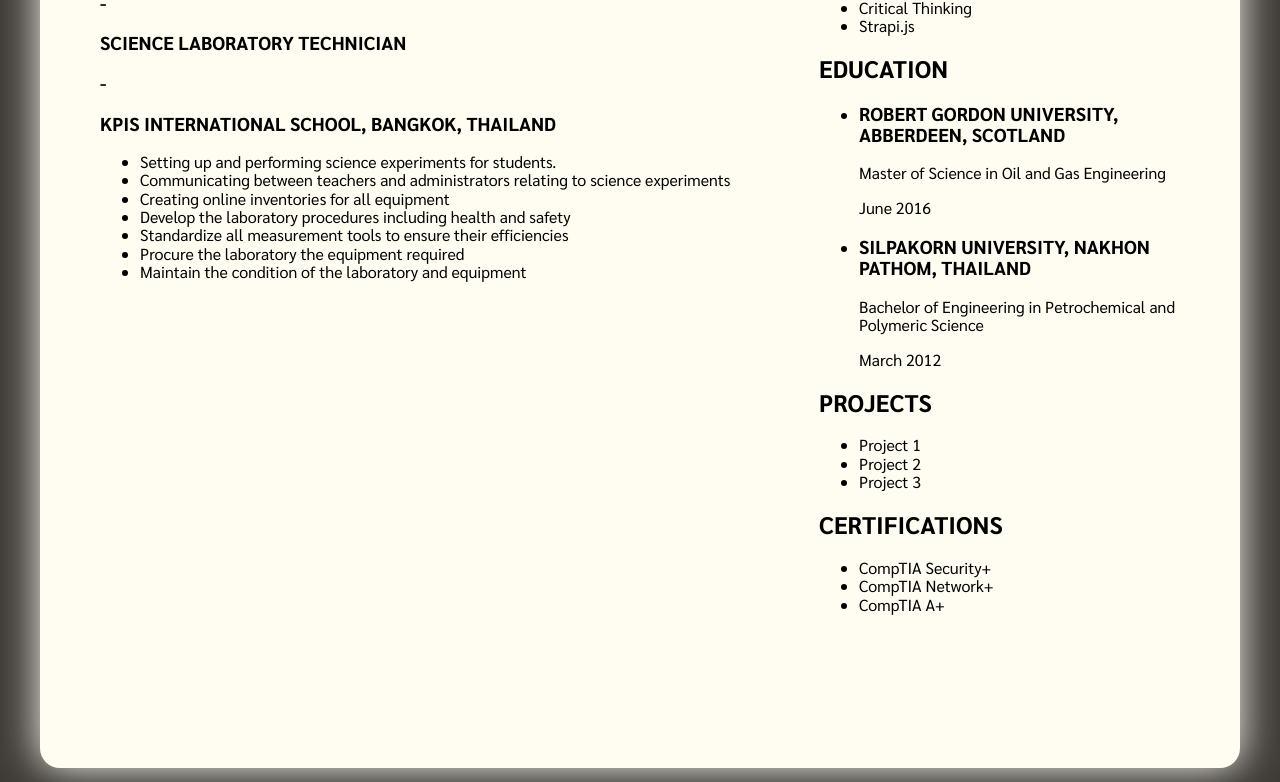
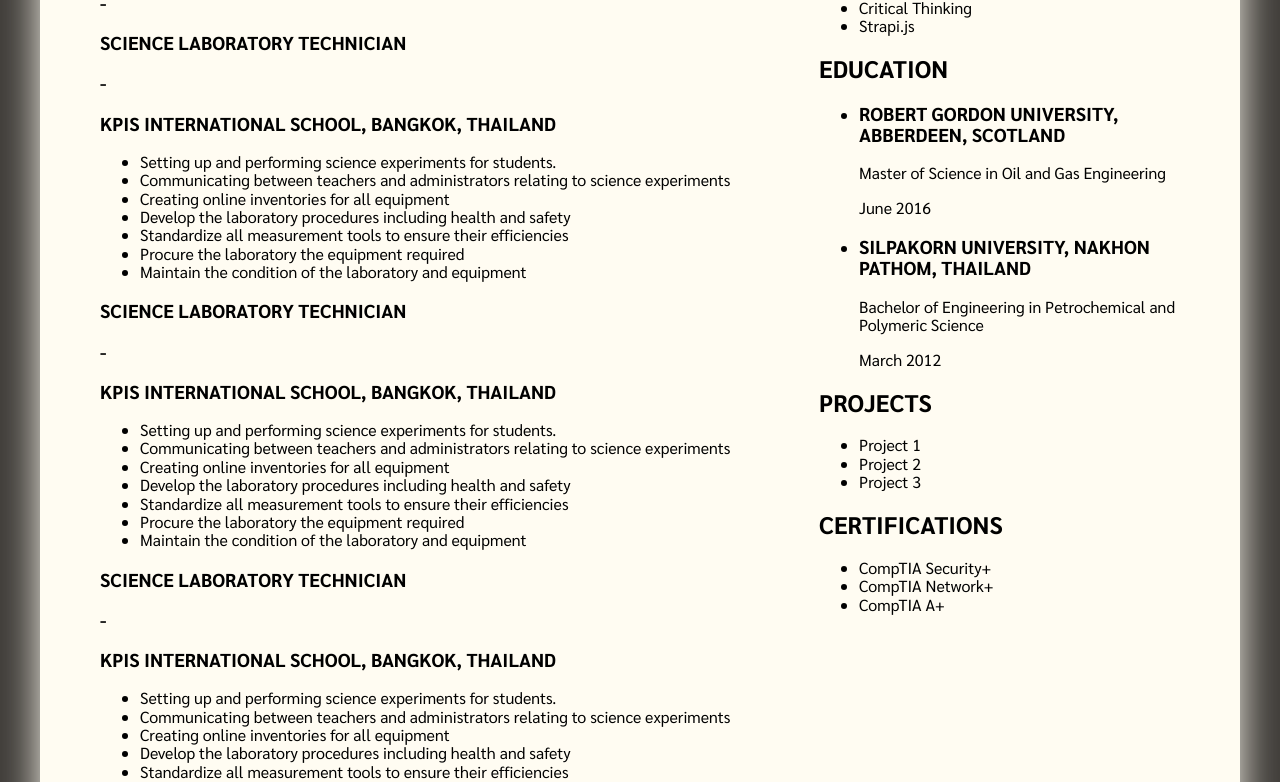
Before and after one commit to PaulRGU2014/kru-paul-2023-website, a Next.js app in the folder frontend/: page /online-resume in a window 1280 px wide. Shown: the part 1441-2223 px from the top of the page. Built offline with nearby package versions, Linux system fonts and the light colour scheme.

Commit message:
update demo content

```diff
--- a/frontend/src/app/online-resume/content.json
+++ b/frontend/src/app/online-resume/content.json
@@ -193,6 +193,48 @@
             "start_date": "",
             "end_date": "",
             "description": "<ul><li>Setting up and performing science experiments for students.</li><li>Communicating between teachers and administrators relating to science experiments</li><li>Creating online inventories for all equipment</li><li>Develop the laboratory procedures including health and safety</li><li>Standardize all measurement tools to ensure their efficiencies</li><li>Procure the laboratory the equipment required</li><li>Maintain the condition of the laboratory and equipment</li></ul>"
+        },
+        {
+            "company": "KPIS International School, Bangkok, Thailand",
+            "position": "Science Laboratory Technician",
+            "start_date": "",
+            "end_date": "",
+            "description": "<ul><li>Setting up and performing science experiments for students.</li><li>Communicating between teachers and administrators relating to science experiments</li><li>Creating online inventories for all equipment</li><li>Develop the laboratory procedures including health and safety</li><li>Standardize all measurement tools to ensure their efficiencies</li><li>Procure the laboratory the equipment required</li><li>Maintain the condition of the laboratory and equipment</li></ul>"
+        },
+        {
+            "company": "KPIS International School, Bangkok, Thailand",
+            "position": "Science Laboratory Technician",
+            "start_date": "",
+            "end_date": "",
+            "description": "<ul><li>Setting up and performing science experiments for students.</li><li>Communicating between teachers and administrators relating to science experiments</li><li>Creating online inventories for all equipment</li><li>Develop the laboratory procedures including health and safety</li><li>Standardize all measurement tools to ensure their efficiencies</li><li>Procure the laboratory the equipment required</li><li>Maintain the condition of the laboratory and equipment</li></ul>"
+        },
+        {
+            "company": "KPIS International School, Bangkok, Thailand",
+            "position": "Science Laboratory Technician",
+            "start_date": "",
+            "end_date": "",
+            "description": "<ul><li>Setting up and performing science experiments for students.</li><li>Communicating between teachers and administrators relating to science experiments</li><li>Creating online inventories for all equipment</li><li>Develop the laboratory procedures including health and safety</li><li>Standardize all measurement tools to ensure their efficiencies</li><li>Procure the laboratory the equipment required</li><li>Maintain the condition of the laboratory and equipment</li></ul>"
+        },
+        {
+            "company": "KPIS International School, Bangkok, Thailand",
+            "position": "Science Laboratory Technician",
+            "start_date": "",
+            "end_date": "",
+            "description": "<ul><li>Setting up and performing science experiments for students.</li><li>Communicating between teachers and administrators relating to science experiments</li><li>Creating online inventories for all equipment</li><li>Develop the laboratory procedures including health and safety</li><li>Standardize all measurement tools to ensure their efficiencies</li><li>Procure the laboratory the equipment required</li><li>Maintain the condition of the laboratory and equipment</li></ul>"
+        },
+        {
+            "company": "KPIS International School, Bangkok, Thailand",
+            "position": "Science Laboratory Technician",
+            "start_date": "",
+            "end_date": "",
+            "description": "<ul><li>Setting up and performing science experiments for students.</li><li>Communicating between teachers and administrators relating to science experiments</li><li>Creating online inventories for all equipment</li><li>Develop the laboratory procedures including health and safety</li><li>Standardize all measurement tools to ensure their efficiencies</li><li>Procure the laboratory the equipment required</li><li>Maintain the condition of the laboratory and equipment</li></ul>"
+        },
+        {
+            "company": "KPIS International School, Bangkok, Thailand",
+            "position": "Science Laboratory Technician",
+            "start_date": "",
+            "end_date": "",
+            "description": "<ul><li>Setting up and performing science experiments for students.</li><li>Communicating between teachers and administrators relating to science experiments</li><li>Creating online inventories for all equipment</li><li>Develop the laboratory procedures including health and safety</li><li>Standardize all measurement tools to ensure their efficiencies</li><li>Procure the laboratory the equipment required</li><li>Maintain the condition of the laboratory and equipment</li></ul>"
         }
     ]
 }
--- a/frontend/src/app/online-resume/page.tsx
+++ b/frontend/src/app/online-resume/page.tsx
@@ -9,25 +9,24 @@ export default function Resume() {
   // get the height of .component everytime the window is resized
   const [height, setHeight] = useState<any>("auto");
   const componentRef = useRef<HTMLDivElement>(null);
+  const baseRef = useRef<HTMLDivElement>(null);
   useEffect(() => {
     const handleResize = () => {
-      if (componentRef.current) {
+      if ((componentRef.current && baseRef.current) && (componentRef.current.clientHeight > baseRef.current.clientHeight)) {
         setHeight(componentRef.current.clientHeight);
+      } else {
+        setHeight("auto");
       }
     };
-    window.addEventListener("resize", handleResize);
+    window.addEventListener("load resize", handleResize);
     handleResize();
     return () => {
-      window.removeEventListener("resize", handleResize);
+      window.removeEventListener("load resize", handleResize);
     };
-  }, [componentRef]);
+  }, []);
 
   return (
-    <div
-      className={styles.component}
-      ref={componentRef}
-      style={{ height: height }}
-    >
+    <div className={styles.component}>
       <div className={styles.headers}>
         <h1>Paul Thanataweenont</h1>
         <ul>
@@ -36,7 +35,7 @@ export default function Resume() {
           <li>linkedin.com/in/paulrgu2014/</li>
         </ul>
       </div>
-      <section className={styles.desc}>
+      <section className={styles.desc} ref={baseRef}>
         {/* this section is scrollable */}
         <p>
           Website developer with over 2 years of experience. My current projects
@@ -57,14 +56,20 @@ export default function Resume() {
           ) => (
             <div key={index}>
               <h3>{career.position}</h3>
-                  <h3>{career.start_date} - {career.end_date}</h3>
+              <h3>
+                {career.start_date} - {career.end_date}
+              </h3>
               <h3>{career.company}</h3>
-                  <RichText children={null} html={career.description}/>
+              <RichText children={null} html={career.description} />
             </div>
           )
         )}
       </section>
-      <section className={styles.floatBox_wrapper}>
+      <section
+        className={styles.floatBox_wrapper}
+        ref={componentRef}
+        style={{ height: height }}
+      >
         <div className={styles.floatBox}>
           <h2>Skills</h2>
           <ul>
```
Lines whose indentation alone changed are shown as unchanged.
